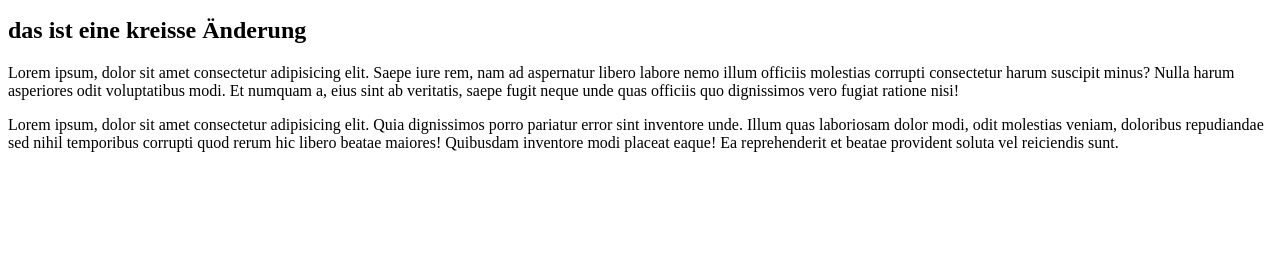
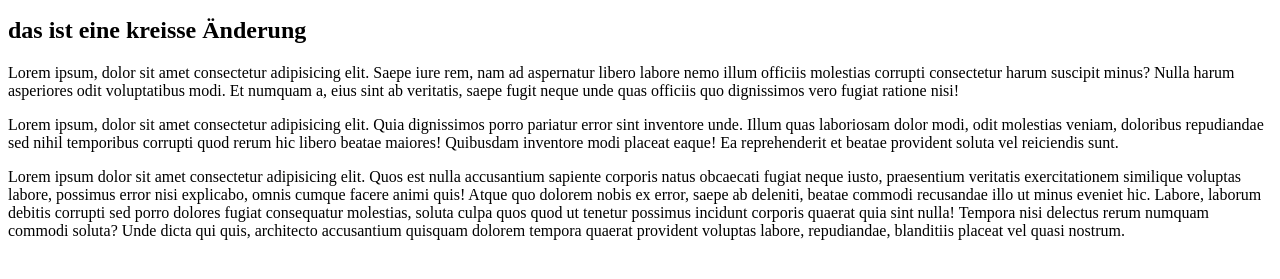
Before and after one commit to Alexxmanii/github-pages-test, a plain HTML site: page index.html in a window 1280 px wide. Shown: the part 119-398 px from the top of the page. Drawn offline with Linux system fonts and the light colour scheme.

Commit message:
änderung3

```diff
--- a/index.html
+++ b/index.html
@@ -23,6 +23,26 @@
       modi. Et numquam a, eius sint ab veritatis, saepe fugit neque unde quas
       officiis quo dignissimos vero fugiat ratione nisi!
     </p>
-    <p>Lorem ipsum, dolor sit amet consectetur adipisicing elit. Quia dignissimos porro pariatur error sint inventore unde. Illum quas laboriosam dolor modi, odit molestias veniam, doloribus repudiandae sed nihil temporibus corrupti quod rerum hic libero beatae maiores! Quibusdam inventore modi placeat eaque! Ea reprehenderit et beatae provident soluta vel reiciendis sunt.</p>
+    <p>
+      Lorem ipsum, dolor sit amet consectetur adipisicing elit. Quia dignissimos
+      porro pariatur error sint inventore unde. Illum quas laboriosam dolor
+      modi, odit molestias veniam, doloribus repudiandae sed nihil temporibus
+      corrupti quod rerum hic libero beatae maiores! Quibusdam inventore modi
+      placeat eaque! Ea reprehenderit et beatae provident soluta vel reiciendis
+      sunt.
+    </p>
+    <p>
+      Lorem ipsum dolor sit amet consectetur adipisicing elit. Quos est nulla
+      accusantium sapiente corporis natus obcaecati fugiat neque iusto,
+      praesentium veritatis exercitationem similique voluptas labore, possimus
+      error nisi explicabo, omnis cumque facere animi quis! Atque quo dolorem
+      nobis ex error, saepe ab deleniti, beatae commodi recusandae illo ut minus
+      eveniet hic. Labore, laborum debitis corrupti sed porro dolores fugiat
+      consequatur molestias, soluta culpa quos quod ut tenetur possimus incidunt
+      corporis quaerat quia sint nulla! Tempora nisi delectus rerum numquam
+      commodi soluta? Unde dicta qui quis, architecto accusantium quisquam
+      dolorem tempora quaerat provident voluptas labore, repudiandae, blanditiis
+      placeat vel quasi nostrum.
+    </p>
   </body>
 </html>
```
